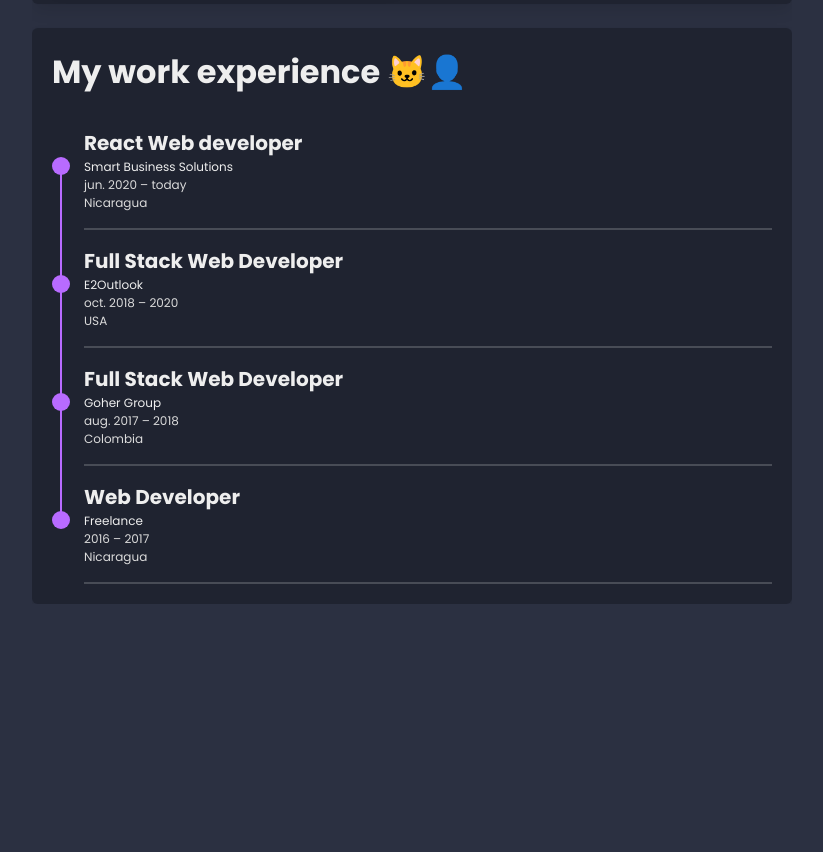
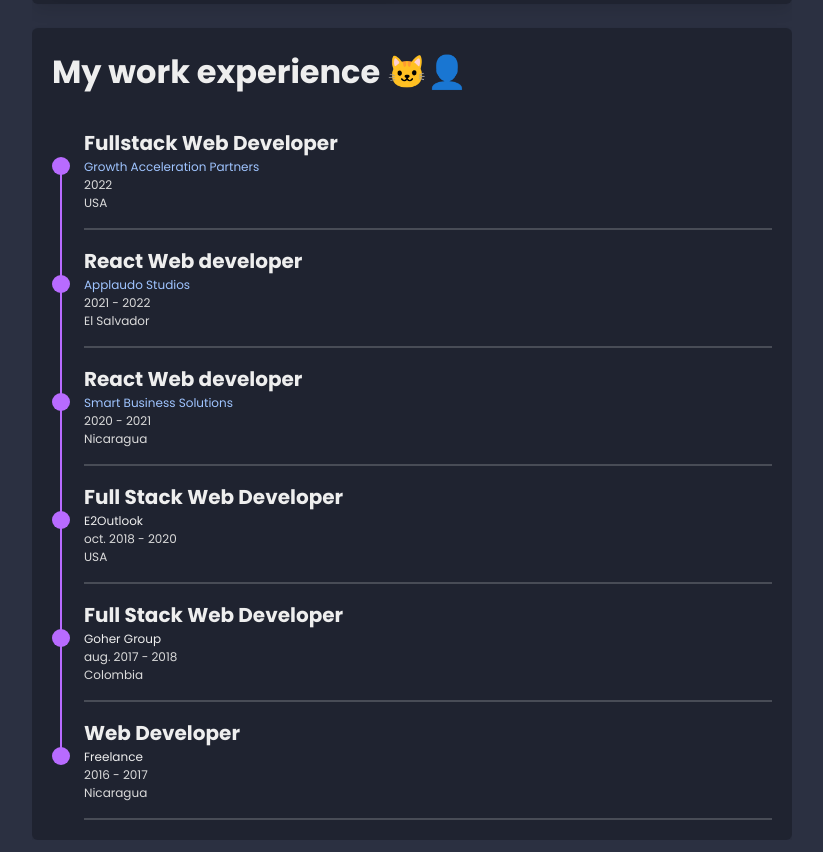
Before and after one commit to LuisHCK/luishck.github.io, a Next.js app: page / in a window 1280 px wide. Shown: the part 1240-2092 px from the top of the page, without its empty margins (424-1247 px from the left). Before the commit the page ends 1856 px from the top, so only its background shows below. Built offline with nearby package versions, Linux system fonts and the light colour scheme.

Commit message:
✨ Add content

```diff
--- a/components/profile-box/index.jsx
+++ b/components/profile-box/index.jsx
@@ -22,8 +22,6 @@
                     className="ProfileBox-avatar"
                     width={200}
                     height={200}
-                    objectFit="cover"
-                    className="ProfileBox-avatar"
                 />
             </div>
 
--- a/components/timeline/index.jsx
+++ b/components/timeline/index.jsx
@@ -13,6 +13,7 @@
                     subtitle={row.subtitle}
                     date={row.date}
                     location={row.location}
+                    website={row.website}
                 />
             </li>
         ))
--- a/components/timeline/row.jsx
+++ b/components/timeline/row.jsx
@@ -1,28 +1,47 @@
-import React from 'react'
-import PropTypes from 'prop-types'
+import React from "react";
+import PropTypes from "prop-types";
 
 function Row(props) {
-    const { title, subtitle, date, location } = props
+    const { title, subtitle, date, location, website } = props;
 
     return (
         <div className="Timeline-row">
             <div className="Timeline-rowContainer">
                 <div className="Timeline-rowContent">
                     <h4 className="has-text-weight-bold is-size-5">{title}</h4>
-                    <p className="is-size-7">{subtitle}</p>
+                    <p className="is-size-7">
+                        {website ? (
+                            <a
+                                href={website}
+                                target="_blank"
+                                rel="noopener noreferrer"
+                            >
+                                {subtitle}
+                            </a>
+                        ) : (
+                            subtitle
+                        )}
+                    </p>
                     <p className="is-size-7 has-text-grey-lighter">{date}</p>
-                    <p className="is-size-7 has-text-grey-lighter">{location}</p>
+                    <p className="is-size-7 has-text-grey-lighter">
+                        {location}
+                    </p>
                 </div>
             </div>
         </div>
-    )
+    );
 }
 
 Row.propTypes = {
     title: PropTypes.string,
     subtitle: PropTypes.string,
     location: PropTypes.string,
-    date: PropTypes.string,
+    date: PropTypes.oneOfType([PropTypes.string, PropTypes.number]),
+    website: PropTypes.string,
+};
+
+Row.defaultProps = {
+    website: undefined
 }
 
-export default Row
+export default Row;
--- a/data/profile.yml
+++ b/data/profile.yml
@@ -3,7 +3,7 @@
 title: Full-Stack Web Developer
 photo: /images/avatar.jpeg
 about: Passionate full-stack web developer with more than
-    three years of experience in web development. Worked with
+    five years of experience in web development. Worked with
     backend technologies like Django, Ruby on Rails, Nodejs with
     Expressjs, also in frontend with ReactJS, VueJS, and Angular.
     Experienced in testing, CI/CD, git, remote working.
--- a/data/work-experience.yml
+++ b/data/work-experience.yml
@@ -1,20 +1,33 @@
 ---
+- title: Fullstack Web Developer
+  subtitle: Growth Acceleration Partners
+  website: https://www.growthaccelerationpartners.com
+  date: 2022
+  location: USA
+
+- title: React Web developer
+  subtitle: Applaudo Studios
+  website: https://www.applaudostudios.com
+  date: 2021 - 2022
+  location: El Salvador
+
 - title: React Web developer
   subtitle: Smart Business Solutions
-  date: jun. 2020 – today
+  website: https://www.smbssolutions.com
+  date: 2020 - 2021
   location: Nicaragua
 
 - title: Full Stack Web Developer
   subtitle: E2Outlook
-  date: oct. 2018 – 2020
+  date: oct. 2018 - 2020
   location: USA
 
 - title: Full Stack Web Developer
   subtitle: Goher Group
-  date: aug. 2017 – 2018
+  date: aug. 2017 - 2018
   location: Colombia
 
 - title: Web Developer
   subtitle: Freelance
-  date: 2016 – 2017
+  date: 2016 - 2017
   location: Nicaragua
--- a/styles/components/_profile-box.scss
+++ b/styles/components/_profile-box.scss
@@ -16,6 +16,7 @@
         height: auto;
         border-radius: 15em;
         overflow: hidden;
+        object-fit: cover;
     }
 
     &-contact,
```
